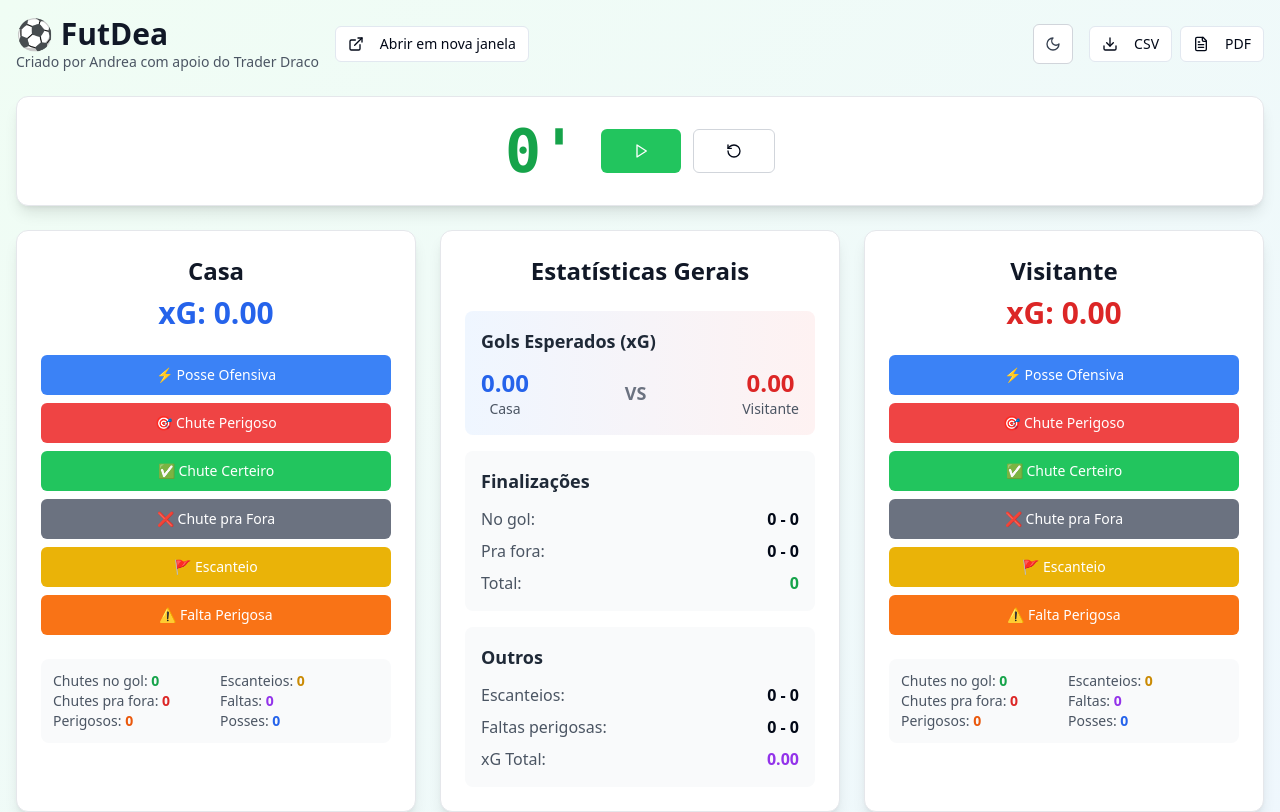
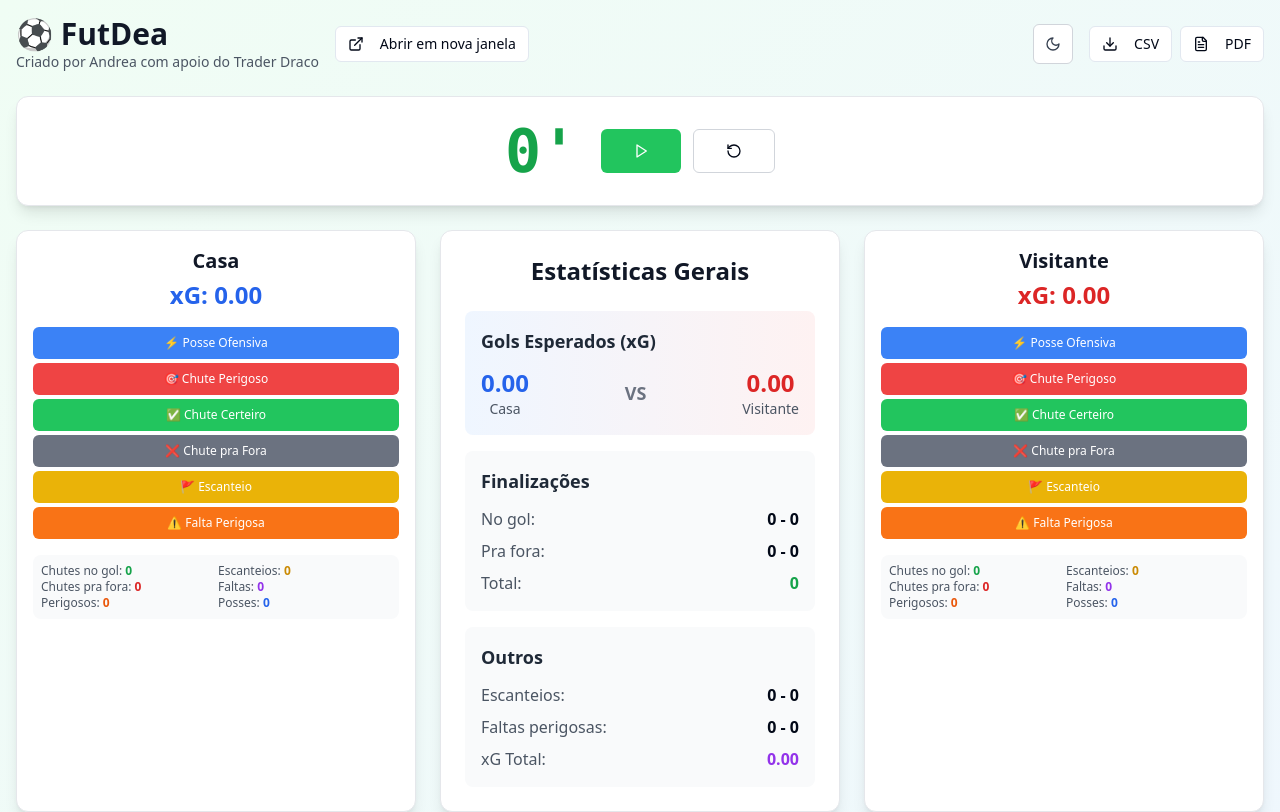
Before and after one commit to AndreaAkeda/FuteDea, a React (Vite) app: page / in a window 1280 px wide. Shown: the top 812 px of the page. Built offline with nearby package versions, Linux system fonts and the light colour scheme.

Commit message:
Reduce button size
Decrease button size in `src/components/TeamPanel.tsx` to half the current size.

```diff
--- a/src/components/TeamPanel.tsx
+++ b/src/components/TeamPanel.tsx
@@ -21,22 +21,22 @@ export const TeamPanel = ({ team, teamName, stats, onAddEvent, isDarkMode }: Tea
   ];
 
   return (
-    <div className={`${isDarkMode ? 'bg-gray-800 border-gray-700' : 'bg-white border-gray-200'} rounded-xl p-3 sm:p-6 border shadow-lg transition-all duration-300`}>
-      <div className="text-center mb-3 sm:mb-6">
-        <h2 className={`text-lg sm:text-2xl font-bold ${isDarkMode ? 'text-white' : 'text-gray-900'} mb-2`}>
+    <div className={`${isDarkMode ? 'bg-gray-800 border-gray-700' : 'bg-white border-gray-200'} rounded-xl p-2 sm:p-4 border shadow-lg transition-all duration-300`}>
+      <div className="text-center mb-2 sm:mb-4">
+        <h2 className={`text-base sm:text-xl font-bold ${isDarkMode ? 'text-white' : 'text-gray-900'} mb-1`}>
           {teamName}
         </h2>
-        <div className={`text-xl sm:text-3xl font-bold ${team === 'home' ? 'text-blue-600' : 'text-red-600'}`}>
+        <div className={`text-lg sm:text-2xl font-bold ${team === 'home' ? 'text-blue-600' : 'text-red-600'}`}>
           xG: {stats.totalXG.toFixed(2)}
         </div>
       </div>
 
-      <div className="grid grid-cols-1 gap-2 mb-4 sm:mb-6">
+      <div className="grid grid-cols-1 gap-1 mb-3 sm:mb-4">
         {eventButtons.map((button) => (
           <Button
             key={button.type}
             onClick={() => onAddEvent(team, button.type)}
-            className={`${button.color} text-white text-xs sm:text-sm py-2 px-2 h-8 sm:h-10 transition-all duration-300 hover:scale-105 active:scale-95`}
+            className={`${button.color} text-white text-xs py-1 px-1 h-6 sm:h-8 transition-all duration-300 hover:scale-105 active:scale-95`}
             size="sm"
           >
             {button.label}
@@ -45,8 +45,8 @@ export const TeamPanel = ({ team, teamName, stats, onAddEvent, isDarkMode }: Tea
       </div>
 
       {/* Quick Stats */}
-      <div className={`${isDarkMode ? 'bg-gray-700' : 'bg-gray-50'} rounded-lg p-3 transition-colors duration-300`}>
-        <div className="grid grid-cols-2 gap-2 text-xs sm:text-sm">
+      <div className={`${isDarkMode ? 'bg-gray-700' : 'bg-gray-50'} rounded-lg p-2 transition-colors duration-300`}>
+        <div className="grid grid-cols-2 gap-1 text-xs">
           <div className={`${isDarkMode ? 'text-gray-300' : 'text-gray-600'}`}>
             <div>Chutes no gol: <span className="font-bold text-green-600">{stats.shotsOnTarget}</span></div>
             <div>Chutes pra fora: <span className="font-bold text-red-600">{stats.shotsOffTarget}</span></div>
```
